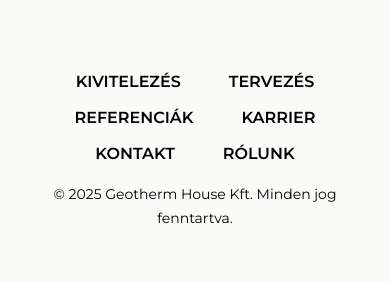
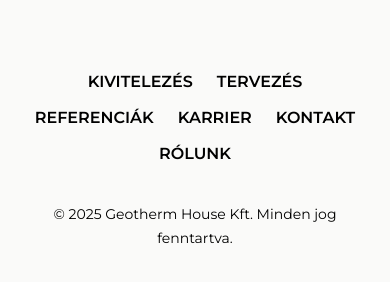
Before and after one commit to pataibalazs/geotherm-house, a Next.js app: page / in a window 390 px wide. Shown: the part 1127-1409 px from the top of the page. Built offline with nearby package versions, Linux system fonts and the light colour scheme.

Commit message:
footer done

```diff
--- a/src/components/Footer.jsx
+++ b/src/components/Footer.jsx
@@ -71,7 +71,7 @@
       <div className="mx-auto max-w-7xl overflow-hidden px-6 py-20 sm:py-24 lg:px-8">
         <nav
           aria-label="Footer"
-          className="-mb-6 flex flex-wrap justify-center gap-x-12 gap-y-3 text-md font-semibold"
+          className="-mb-6 flex flex-wrap justify-center gap-x-6 sm:gap-x-12 gap-y-3 text-md sm:text-lg font-semibold"
         >
           {navigation.map((item) => (
             <Link
@@ -83,7 +83,7 @@
             </Link>
           ))}
         </nav>
-        <p className="mt-10 text-center text-sm/6 text-black">
+        <p className="mt-15 sm:mt-10 text-center text-sm/6 text-black">
           &copy; 2025 Geotherm House Kft. Minden jog fenntartva.
         </p>
       </div>
```
